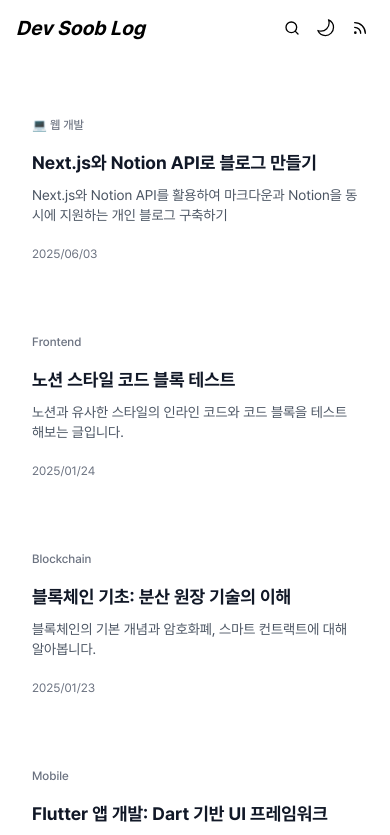
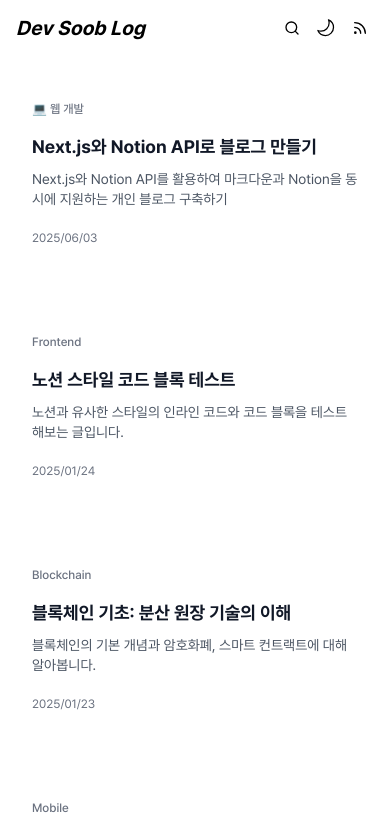
Before and after one commit to devsoob/dev-soob-log, a Next.js app: page / in a window 390 px wide. Shown: the top 835 px of the page. Built offline with nearby package versions, Linux system fonts and the light colour scheme; no server answers.

Commit message:
Refactor: 헤더와 컨텐츠 영역의 레이아웃 일관성 개선
- 메인/검색/상세 페이지의 max-width와 padding 통일
- 헤더와 컨텐츠 사이 간격 조정
- 반응형 레이아웃 개선

```diff
--- a/pages/index.tsx
+++ b/pages/index.tsx
@@ -16,7 +16,7 @@ interface Props {
 export default function Home({ posts }: Props) {
   const router = useRouter();
   const currentPage = Number(router.query.page) || 1;
-  const POSTS_PER_PAGE = 5;
+  const POSTS_PER_PAGE = 6;
 
   // 페이지 변경 핸들러
   const handlePageChange = (page: number) => {
@@ -47,18 +47,20 @@ export default function Home({ posts }: Props) {
 
       <div className="min-h-screen bg-white dark:bg-[#1a1a1a] flex flex-col">
         <Header />
-        <main className="flex-1 max-w-4xl mx-auto px-4 pt-24 pb-8 w-full">
-          <section className="space-y-8">
+        <main className="flex-1 max-w-4xl mx-auto px-4 pt-20 pb-8 w-full">
+          <section className="space-y-12">
             {paginatedPosts.map((post) => (
               <PostCard key={post.slug} post={post} />
             ))}
 
             {totalPages > 1 && (
-              <Pagination
-                currentPage={currentPage}
-                totalPages={totalPages}
-                onPageChange={handlePageChange}
-              />
+              <div className="pt-4">
+                <Pagination
+                  currentPage={currentPage}
+                  totalPages={totalPages}
+                  onPageChange={handlePageChange}
+                />
+              </div>
             )}
           </section>
         </main>
--- a/pages/posts/[slug].tsx
+++ b/pages/posts/[slug].tsx
@@ -138,11 +138,11 @@ export default function PostPage({ post, mdxSource, prevPost, nextPost }: PostPa
       {/* 읽기 진행률 바 */}
       <ReadingProgress />
 
-      <main className="flex-1 w-full pt-20 xs:pt-24 pb-8">
-        <div className="max-w-7xl mx-auto px-4 xs:px-6 sm:px-10">
+      <main className="flex-1 w-full pt-20 pb-8">
+        <div className="max-w-4xl mx-auto px-4">
           <div className="lg:flex lg:justify-between lg:gap-8">
             {/* 메인 콘텐츠 */}
-            <div className="w-full max-w-4xl">
+            <div className="w-full">
               <article className="min-w-0">
                 {/* 네비게이션 버튼들 */}
                 <div className="mb-6 flex items-center justify-between">
--- a/pages/search.tsx
+++ b/pages/search.tsx
@@ -17,7 +17,7 @@ export default function SearchPage() {
   const debouncedSearchTerm = useDebounce(searchTerm, 500);
 
   const currentPage = Number(router.query.page) || 1;
-  const POSTS_PER_PAGE = 5;
+  const POSTS_PER_PAGE = 6;
 
   const handleSearch = async (term: string) => {
     // 검색어가 없을 때는 검색하지 않음
@@ -72,8 +72,7 @@ export default function SearchPage() {
       </Head>
       <div className="min-h-screen bg-white dark:bg-[#1a1a1a]">
         <Header />
-        <main className="pt-24 pb-10">
-          <div className="max-w-3xl mx-auto px-4">
+        <main className="flex-1 max-w-4xl mx-auto px-4 pt-20 pb-8 w-full">
           {/* 상단 네비게이션 */}
           <div className="mb-8 flex items-center">
             <button
@@ -173,7 +172,6 @@ export default function SearchPage() {
               </p>
             </div>
           )}
-          </div>
         </main>
       </div>
     </>
```
Lines whose indentation alone changed are shown as unchanged.
